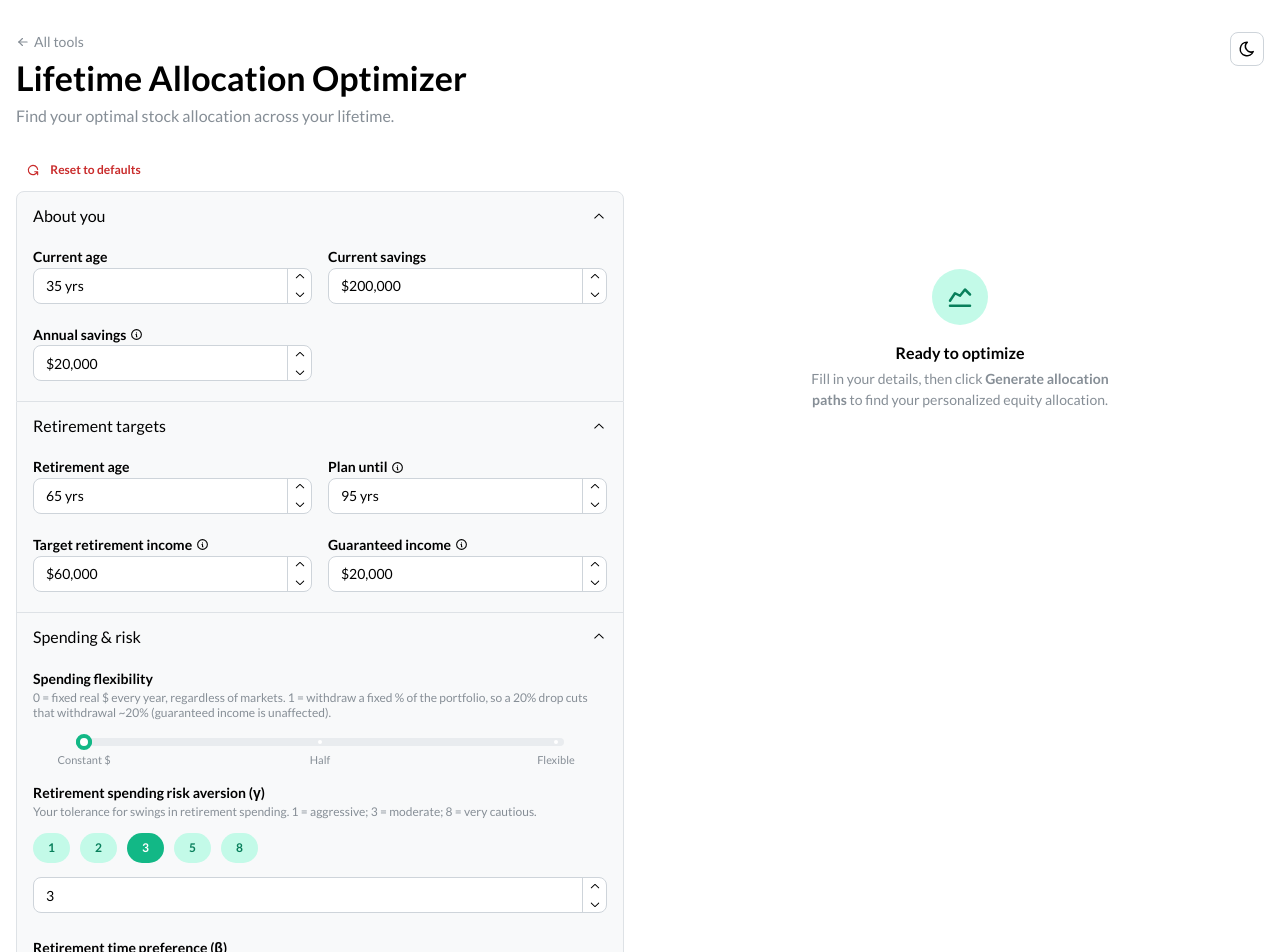
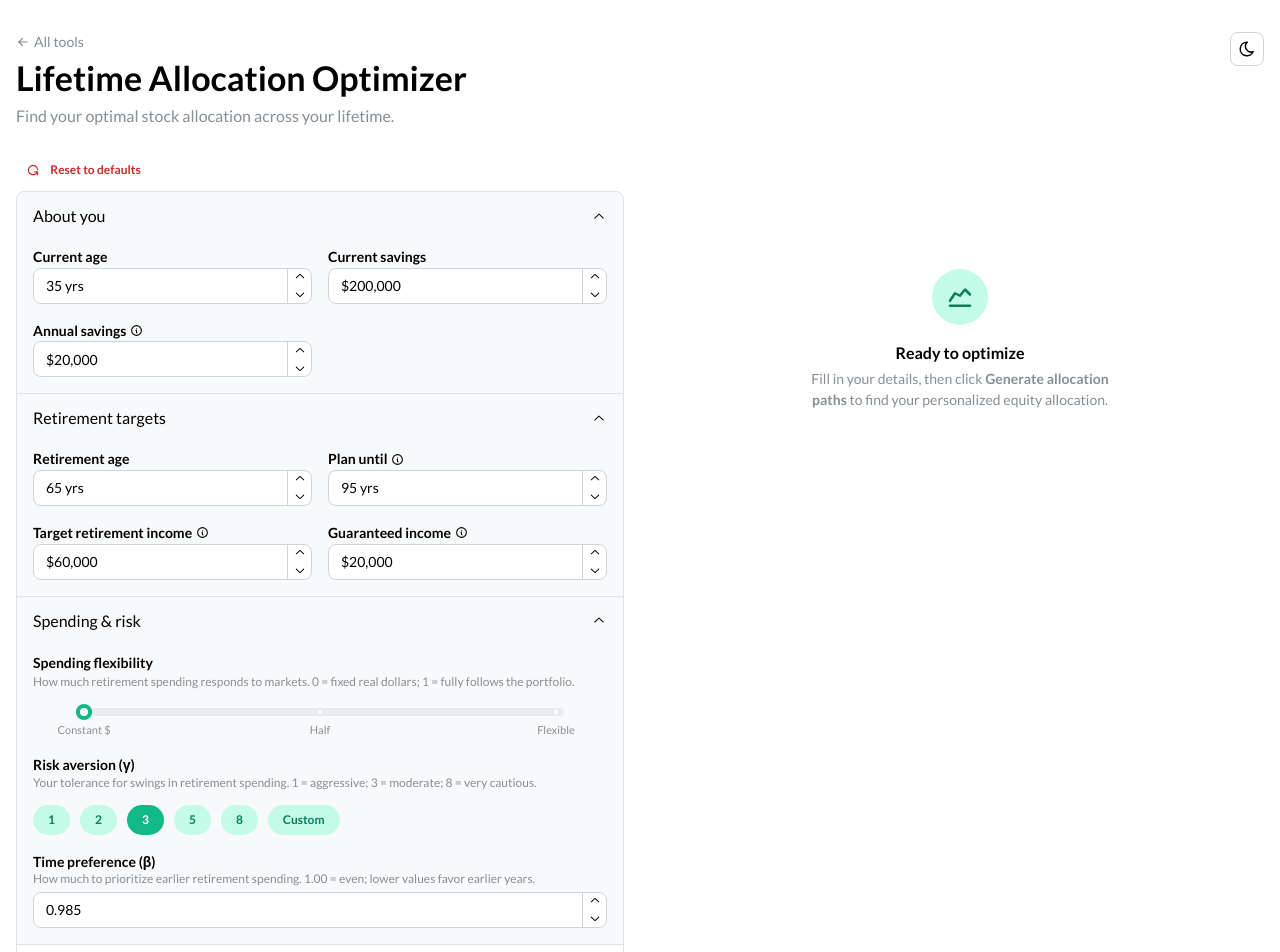
Before and after one commit to low-earth-orbit/rent-vs-buy, a Next.js app: page /glide-path in a window 1280 px wide. Shown: the top 952 px of the page. Built offline with nearby package versions, Linux system fonts and the light colour scheme.

Commit message:
Input form UI improvements

```diff
--- a/src/components/glide-path/InputForm.tsx
+++ b/src/components/glide-path/InputForm.tsx
@@ -5,6 +5,7 @@ import {
   Box,
   Button,
   Group,
+  Popover,
   SimpleGrid,
   Slider,
   Stack,
@@ -59,6 +60,9 @@ export default function InputForm({
   };
 
   const flex = typeof input.flexibility === "number" ? input.flexibility : 0;
+  const isCustomGamma = !GAMMA_PRESETS.some((gamma) =>
+    isSame(input.gamma, gamma),
+  );
   const leveraged =
     typeof input.maxEquityPct === "number" && input.maxEquityPct > 100;
 
@@ -133,15 +137,14 @@ export default function InputForm({
         <Accordion.Item value="prefs">
           <Accordion.Control>Spending &amp; risk</Accordion.Control>
           <Accordion.Panel>
-            <Stack gap="lg">
+            <Stack gap="md">
               <Stack gap={4}>
                 <FieldHeader
                   label="Spending flexibility"
-                  description="0 = fixed real $ every year, regardless of markets. 1 = withdraw a fixed % of the portfolio, so a 20% drop cuts that withdrawal ~20% (guaranteed income is unaffected)."
+                  description="How much retirement spending responds to markets. 0 = fixed real dollars; 1 = fully follows the portfolio."
                 />
-                <Box w="85%" mx="auto">
+                <Box w="85%" mx="auto" pt="xs" pb="md">
                   <Slider
-                    my="xs"
                     value={flex}
                     onChange={(v) => onChange("flexibility", v)}
                     min={0}
@@ -162,22 +165,17 @@ export default function InputForm({
                 <UserInputFormItem
                   {...num("withdrawalRate")}
                   label="Withdrawal rate"
-                  labelHelperText="When spending flexibly, the % of the current portfolio balance drawn each year. This scales with portfolio performance."
+                  description="The percentage of the current portfolio drawn each year for the flexible part of spending."
                   suffix="%"
                 />
               )}
 
               <Stack gap={4}>
                 <FieldHeader
-                  label="Retirement spending risk aversion (γ)"
+                  label="Risk aversion (γ)"
                   description="Your tolerance for swings in retirement spending. 1 = aggressive; 3 = moderate; 8 = very cautious."
                 />
-                <Group
-                  gap="xs"
-                  my="xs"
-                  role="group"
-                  aria-label="Retirement spending risk aversion"
-                >
+                <Group gap="xs" mt="xs" role="group" aria-label="Risk aversion">
                   {GAMMA_PRESETS.map((g) => (
                     <Button
                       key={g}
@@ -190,13 +188,35 @@ export default function InputForm({
                       {g}
                     </Button>
                   ))}
+                  <Popover
+                    width={220}
+                    position="bottom-start"
+                    withArrow
+                    shadow="md"
+                  >
+                    <Popover.Target>
+                      <Button
+                        variant={isCustomGamma ? "filled" : "light"}
+                        size="xs"
+                        radius="lg"
+                        aria-pressed={isCustomGamma}
+                      >
+                        Custom
+                      </Button>
+                    </Popover.Target>
+                    <Popover.Dropdown>
+                      <UserInputFormItem
+                        {...num("gamma")}
+                        label="Custom risk aversion"
+                      />
+                    </Popover.Dropdown>
+                  </Popover>
                 </Group>
-                <UserInputFormItem {...num("gamma")} label={undefined} />
               </Stack>
               <UserInputFormItem
                 {...num("beta")}
-                label="Retirement time preference (β)"
-                description="How much you want to front-load spending into your earlier, more active retirement years. 1.00 = spread evenly; 0.985 = lean slightly earlier; 0.97 = clearly favor the early years."
+                label="Time preference (β)"
+                description="How much to prioritize earlier retirement spending. 1.00 = even; lower values favor earlier years."
                 step={0.005}
               />
             </Stack>
@@ -206,11 +226,11 @@ export default function InputForm({
         <Accordion.Item value="leverage">
           <Accordion.Control>Leverage</Accordion.Control>
           <Accordion.Panel>
-            <Stack gap="md">
+            <SimpleGrid cols={{ base: 1, sm: 2 }}>
               <UserInputFormItem
                 {...num("maxEquityPct")}
                 label="Max equity"
-                labelHelperText="100% = no leverage. 150% lets the optimizer borrow to hold up to 1.5× equity."
+                labelHelperText="The most equity the optimizer may use. Above 100% means borrowing to invest."
                 suffix="%"
               />
               {leveraged && (
@@ -221,7 +241,7 @@ export default function InputForm({
                   suffix="%"
                 />
               )}
-            </Stack>
+            </SimpleGrid>
           </Accordion.Panel>
         </Accordion.Item>
 
@@ -232,13 +252,13 @@ export default function InputForm({
               <UserInputFormItem
                 {...num("interval")}
                 label="Glide step"
-                labelHelperText="Years the equity weight is held constant. 1 = per-age (much slower); 5 = every 5 years."
+                labelHelperText="How often the allocation may change. Smaller steps produce a finer path but take longer."
                 suffix=" yrs"
               />
               <UserInputFormItem
                 {...num("numPaths")}
                 label="Monte Carlo paths"
-                labelHelperText="More paths = steadier result, slower."
+                labelHelperText="The number of simulated market histories. More paths give steadier results but take longer."
                 thousandSeparator
               />
               <UserInputFormItem
--- a/src/components/rent-vs-buy/UserInputForm.tsx
+++ b/src/components/rent-vs-buy/UserInputForm.tsx
@@ -11,7 +11,7 @@ import {
   Text,
   TextInput,
 } from "@mantine/core";
-import { IconPlus, IconX, IconBulb } from "@tabler/icons-react";
+import { IconPlus, IconX } from "@tabler/icons-react";
 import { useDisclosure } from "@mantine/hooks";
 import UserInputFormItem from "@/components/shared/UserInputFormItem";
 import UserInputRangeItem from "@/components/shared/UserInputRangeItem";
@@ -343,7 +343,8 @@ export default function UserInputForm({
         <Accordion.Item value="mortgage">
           <Accordion.Control>Mortgage</Accordion.Control>
           <Accordion.Panel>
-            <Text size="xs" c="dimmed" className="mb-4">
+            <Stack gap="md">
+              <Text size="xs" c="dimmed">
                 {`Down payment amount ${formatCAD((userInput.downPaymentPercentage / 100) * userInput.initialHomePrice)}. Est. mortgage payment: ${monthlyMortgage} /mo.`}
               </Text>
               <SimpleGrid cols={{ base: 1, sm: 2 }}>
@@ -375,22 +376,19 @@ export default function UserInputForm({
                   disabled: userInput.downPaymentPercentage === 100,
                 })}
               </SimpleGrid>
+            </Stack>
           </Accordion.Panel>
         </Accordion.Item>
 
         <Accordion.Item value="investment">
           <Accordion.Control>Investment</Accordion.Control>
           <Accordion.Panel>
-            <Alert
-              icon={<IconBulb size={16} />}
-              variant="default"
-              color="gray"
-              mb="sm"
-            >
+            <Stack gap="md">
+              <Alert variant="default" color="gray">
                 Total Return is split into two parts: Annual Yield (taxed each
-              year) and deferred capital gains (taxed at sale). Use Annual Yield
-              Tax to set a blended rate that reflects your mix of interest,
-              dividends and realized capital gains.
+                year) and deferred capital gains (taxed at sale). Use Annual
+                Yield Tax to set a blended rate that reflects your mix of
+                interest, dividends and realized capital gains.
               </Alert>
               <SimpleGrid cols={{ base: 1, sm: 2 }}>
                 {perturbed("investmentReturnRate", "investmentReturnSigma", {
@@ -424,6 +422,7 @@ export default function UserInputForm({
                   {...c("dividendTaxRate")}
                 />
               </SimpleGrid>
+            </Stack>
           </Accordion.Panel>
         </Accordion.Item>
 
--- a/src/components/retirement/InputForm.tsx
+++ b/src/components/retirement/InputForm.tsx
@@ -179,7 +179,7 @@ export default function InputForm({
                   gap="xs"
                   role="group"
                   aria-label="Plan confidence target"
-                  my="xs"
+                  mt="xs"
                 >
                   {SUCCESS_RATE_PRESETS.map((rate) => (
                     <Button
@@ -274,7 +274,8 @@ export default function InputForm({
         <Accordion.Item value="assumptions">
           <Accordion.Control>Market assumptions</Accordion.Control>
           <Accordion.Panel>
-            <Stack gap="xs" mb="xs">
+            <Stack gap="md">
+              <Stack gap={4}>
                 <Text size="sm" fw={600}>
                   Expected return
                 </Text>
@@ -288,13 +289,15 @@ export default function InputForm({
                   spacing="xs"
                   role="group"
                   aria-label="Portfolio return presets"
-                my="xs"
+                  mt="xs"
                 >
                   {RETURN_PRESETS.map((preset) => (
                     <Button
                       key={preset.id}
                       variant={
-                      activeReturnPreset?.id === preset.id ? "filled" : "light"
+                        activeReturnPreset?.id === preset.id
+                          ? "filled"
+                          : "light"
                       }
                       size="xs"
                       radius="lg"
@@ -339,9 +342,9 @@ export default function InputForm({
                       <Stack gap="sm">
                         <Text size="xs" c="dimmed">
                           Custom returns are easy to overstate. The presets use
-                        long-run historical stock/bond data; higher figures make
-                        any plan look feasible. Use nominal (pre-inflation)
-                        returns.
+                          long-run historical stock/bond data; higher figures
+                          make any plan look feasible. Use nominal
+                          (pre-inflation) returns.
                         </Text>
                         <UserInputFormItem
                           {...num("accumReturn")}
@@ -371,6 +374,7 @@ export default function InputForm({
                   </Group>
                 )}
               </Stack>
+              <Stack gap={4}>
                 <UserInputFormItem
                   {...num("inflationRate")}
                   label="Inflation"
@@ -391,6 +395,8 @@ export default function InputForm({
                     </Text>
                   </Group>
                 )}
+              </Stack>
+            </Stack>
           </Accordion.Panel>
         </Accordion.Item>
       </Accordion>
--- a/src/components/shared/UserInputFormItem.tsx
+++ b/src/components/shared/UserInputFormItem.tsx
@@ -58,9 +58,11 @@ export default function UserInputFormItem({
         styles={{ label: { display: "block" } }}
         {...rest}
       />
-      <Text size="xs" c="dimmed" aria-live="polite">
-        {additionalText}
-      </Text>
+      {additionalText && (
+        <Text size="xs" c="dimmed" aria-live="polite">
+          {additionalText}
+        </Text>
+      )}
     </Stack>
   );
 }
```
Also changed, not shown: 2 other files (tests, documents, lock files or other folders). Lines whose indentation alone changed are shown as unchanged.
